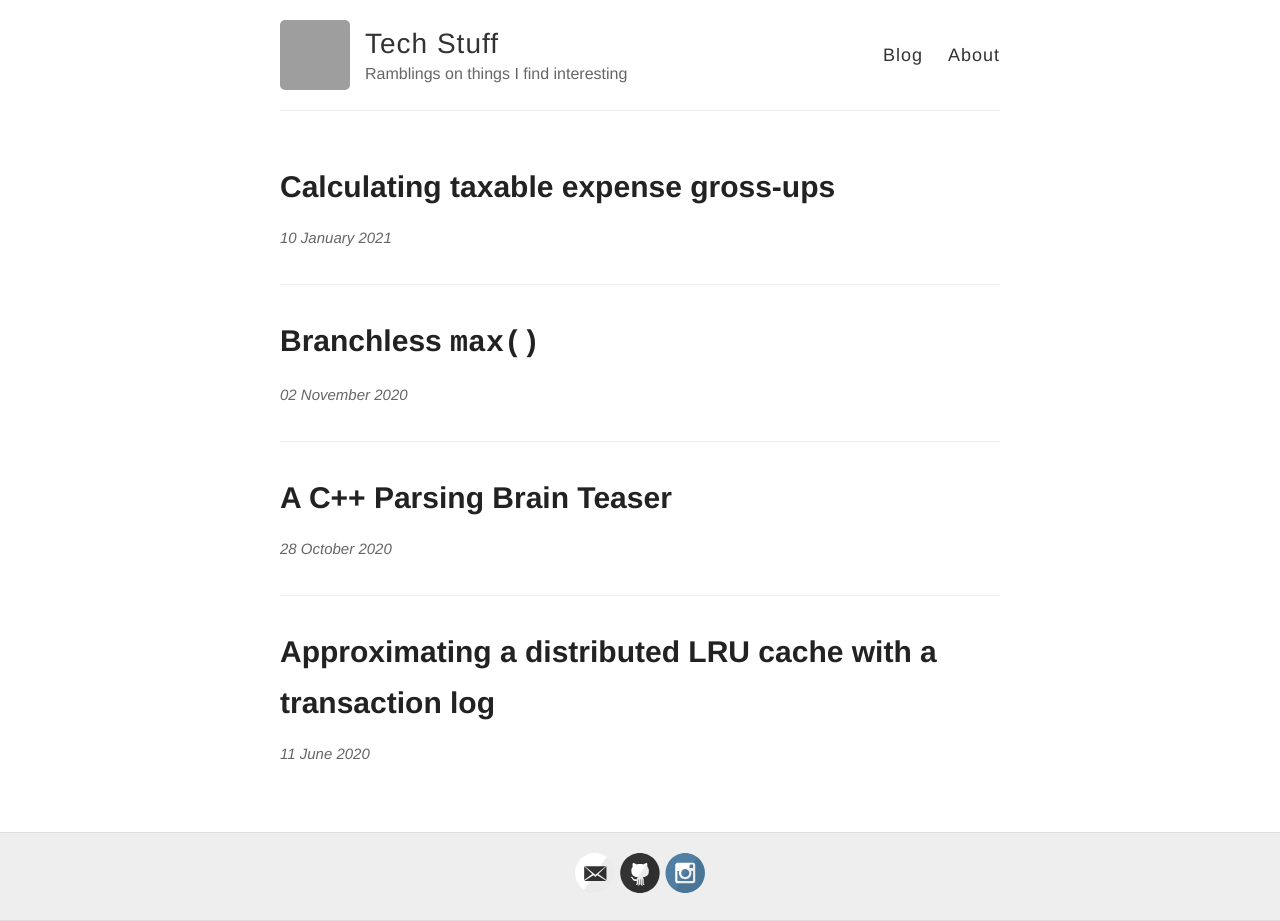
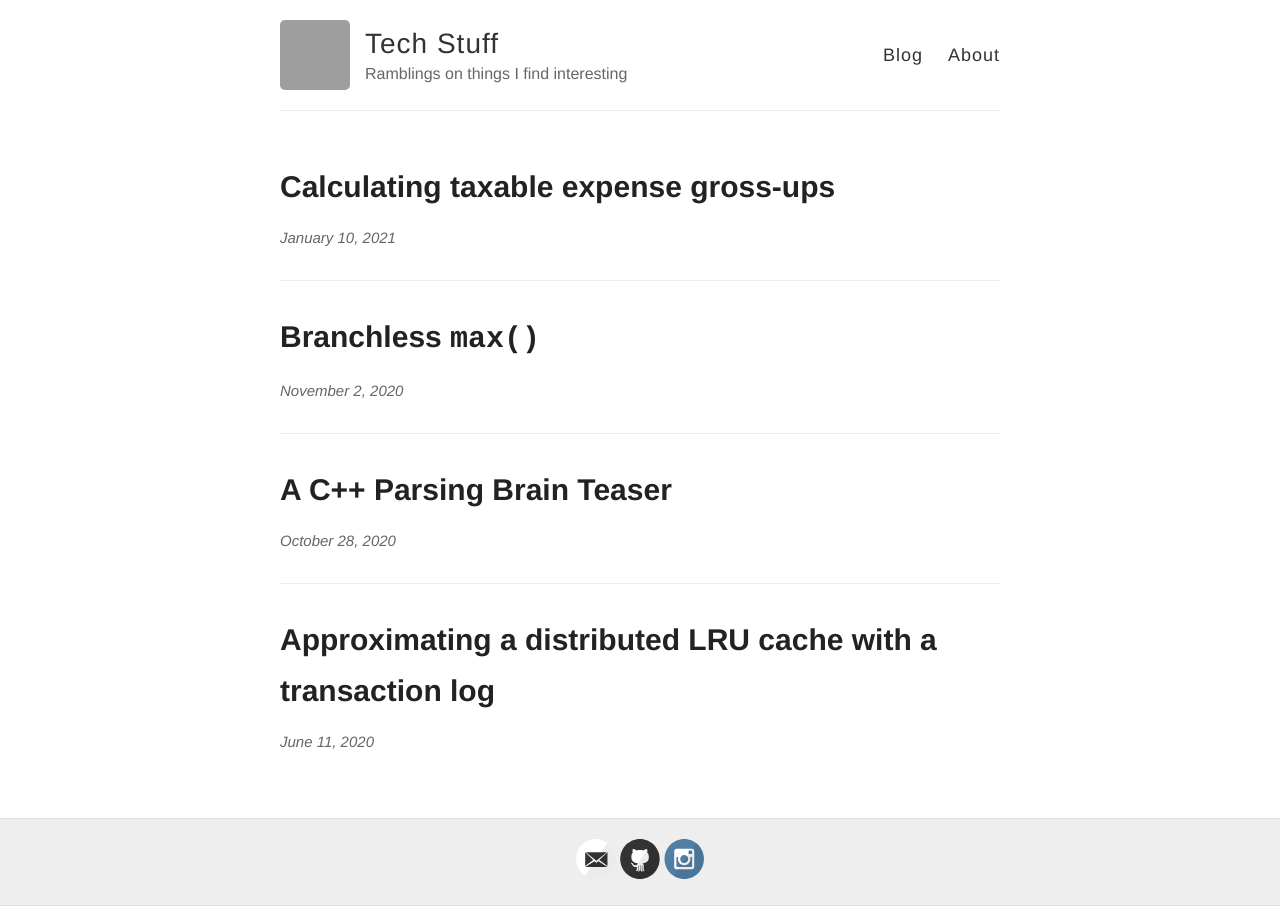
Before and after one commit to aymarino/aymarino.github.io, a Jekyll site: the page built from index.html, in a window 1280 px wide. Built offline with Jekyll 4.4.1, drawn with Linux system fonts in a browser that asks for light colours; nearby versions of some CDN libraries; grey boxes are pictures that could not be loaded.

Commit message:
Update some style

```diff
--- a/_config.yml
+++ b/_config.yml
@@ -67,7 +67,6 @@ kramdown:
   syntax_highlighter_opts:
     # Use existing pygments syntax highlighting css
     css_class: 'highlight'
-  math_engine: katex
 
 # Set the Sass partials directory, as we're using @imports
 sass:
--- a/index.html
+++ b/index.html
@@ -6,7 +6,7 @@ layout: default
   {% for post in site.posts %}
     <article class="post">
       <h1><a href="{{ site.baseurl }}{{ post.url }}">{{ post.title | markdownify }}</a></h1>
-      <p class="date">{{ post.date | date_to_long_string }}</p>
+      <p class="date">{{ post.date | date: "%B %e, %Y" }}</p>
     </article>
   {% endfor %}
 </div>
--- a/style.scss
+++ b/style.scss
@@ -18,8 +18,8 @@ html {
 }
 
 body {
-	background: $white;
-  font: 18px/1.4 $helvetica;
+  background: $white;
+  font: 16px/1.4 $helvetica;
   color: $darkGray;
 }
 
@@ -71,7 +71,7 @@ p {
 a {
   color: $blue;
   text-decoration: none;
-	cursor: pointer;
+  cursor: pointer;
   &:hover, &:active {
     color: $blue;
   }
```
Also changed, not shown: _layouts/post.html (+4 -4 lines).
